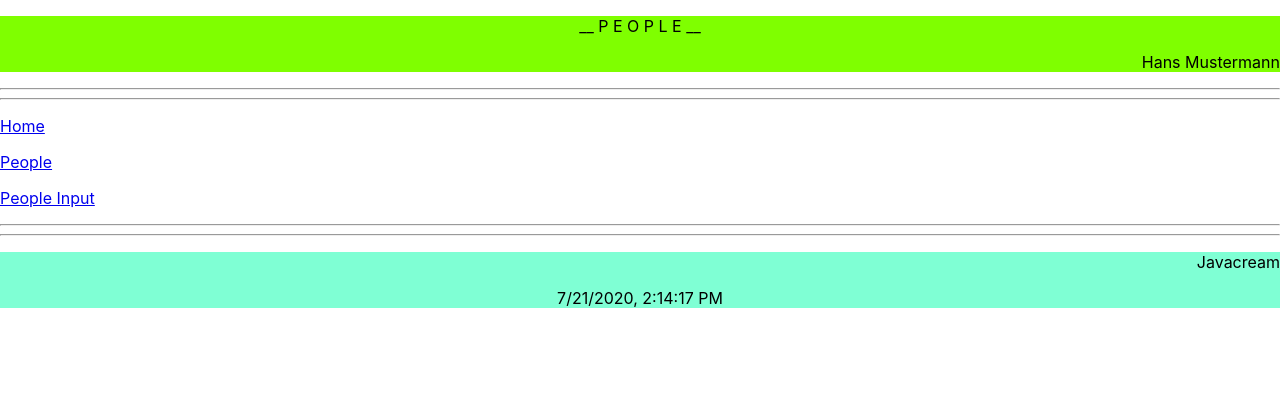
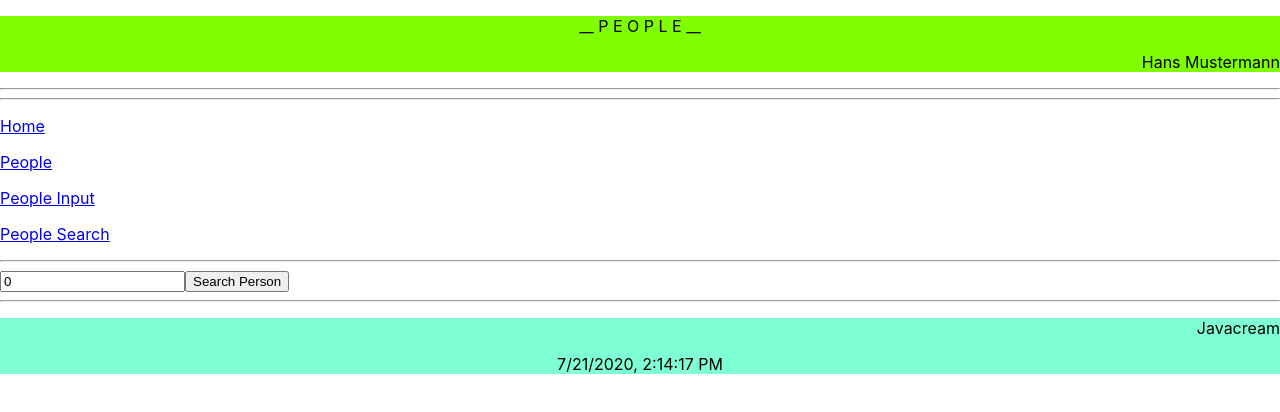
Before and after one commit to Javacream/org.javacream.training.react, a React (Create React App) app in the folder training/: page /peopleSearch in a window 1280 px wide. Shown: the top 412 px of the page. Built offline with nearby package versions, Linux system fonts and the light colour scheme.

Commit message:
implement search

```diff
--- a/training/src/people/components/ContentComponent.tsx
+++ b/training/src/people/components/ContentComponent.tsx
@@ -2,6 +2,7 @@ import React, {useState} from 'react';
 import PeopleListComponent from './PeopleListComponent'
 import NavigationComponent from './NavigationComponent'
 import PersonInputFormComponent from './PersonInputComponent'
+import PersonSearchComponent from './PersonSearchComponent'
 import {peopleModel} from '../ApplicationContext'
 import { BrowserRouter, Switch, Route } from 'react-router-dom';
 
@@ -21,6 +22,7 @@ export default function ContentComponent() {
             <Switch>
             <Route path='/people' render={(props) => <PeopleListComponent {...props} people={data.people} />} />
             <Route path='/peopleInput' render={(props) => <PersonInputFormComponent {...props} callback={handlePersonCreation} />}/>
+            <Route path='/peopleSearch' render={(props) => <PersonSearchComponent {...props} />}/>
             </Switch>
           </div>
         </BrowserRouter>
--- a/training/src/people/components/NavigationComponent.tsx
+++ b/training/src/people/components/NavigationComponent.tsx
@@ -8,6 +8,7 @@ const NavigationComponent = () => {
         <p><Link to="/">Home</Link></p>
         <p><Link to="/people">People</Link></p>
         <p><Link to="/peopleInput">People Input</Link></p>
+        <p><Link to="/peopleSearch">People Search</Link></p>
       </div>
     )
 }
--- /dev/null
+++ b/training/src/people/components/PersonSearchComponent.tsx
@@ -0,0 +1,49 @@
+import React, { FormEvent, ChangeEvent } from 'react'
+import {peopleModel} from '../ApplicationContext'
+import { Person } from '../model/People'
+import PersonComponent from './PersonComponent'
+type stateType = {
+    fields: {
+      id: number
+    },
+    result?:Person
+
+  }
+
+export default class PersonSearchFormComponent extends React.PureComponent<{}, stateType>{
+
+    state:stateType = {
+      fields: {
+        id: 0
+      }
+    }
+
+    handleFormSubmit = (event:FormEvent<HTMLElement>) => {
+      event.preventDefault();
+      const searchResult = peopleModel.findById(Number(this.state.fields.id))
+      this.setState({result: searchResult})
+
+    }
+    handleChange = (event:ChangeEvent<HTMLInputElement>) => {
+      let target = event.target
+      let result:any = this.state.fields
+      result[target.name] = target.value
+      this.setState(result)
+    }
+    render(){
+      let searchResultHtml = (<></>)
+      if (this.state.result){
+        searchResultHtml = <PersonComponent detail={false} person={this.state.result} />
+      }
+      return (
+        <>
+        <form onSubmit={this.handleFormSubmit}>
+          <input placeholder="Id" name="id" value={this.state.fields.id} onChange={this.handleChange}></input>
+          <input type="submit" value="Search Person"/>
+        </form>
+        {searchResultHtml}
+        </>
+      )
+    }
+
+  }
```
